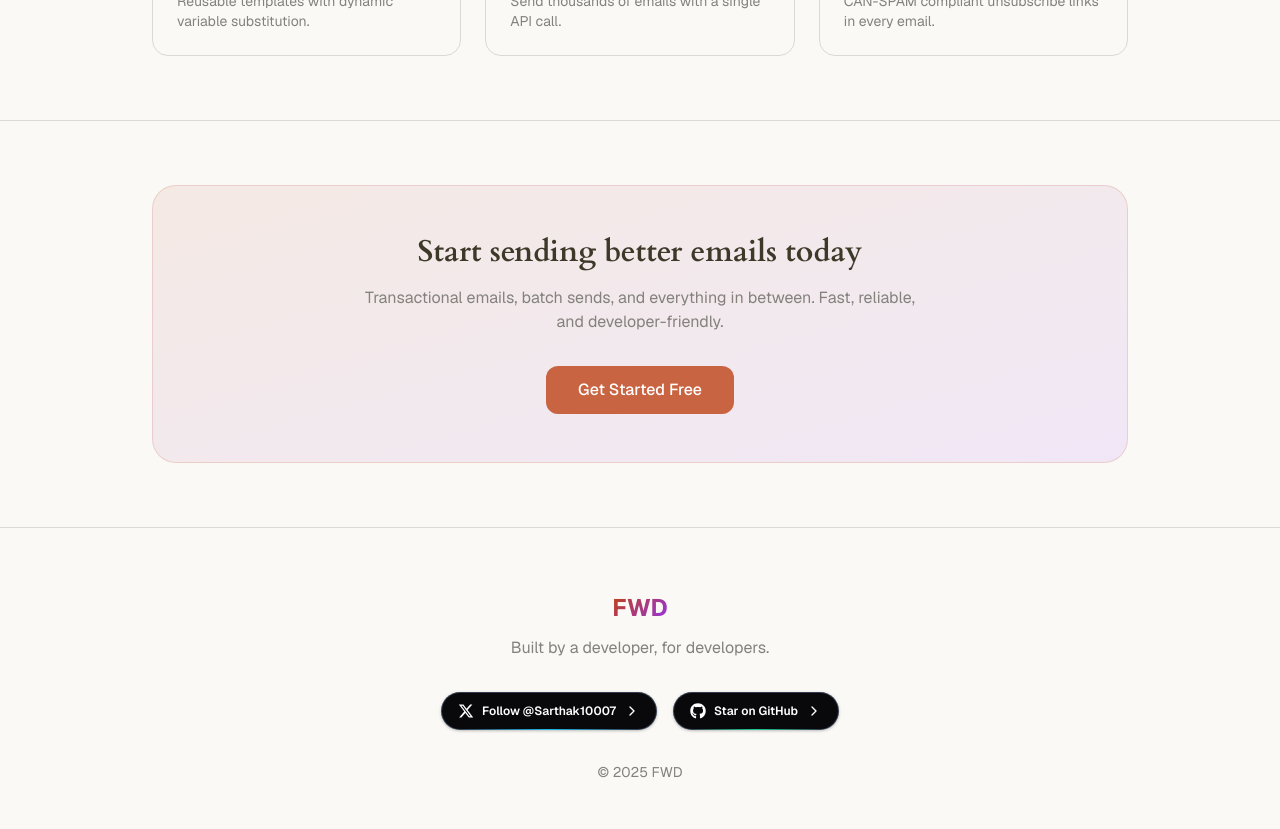
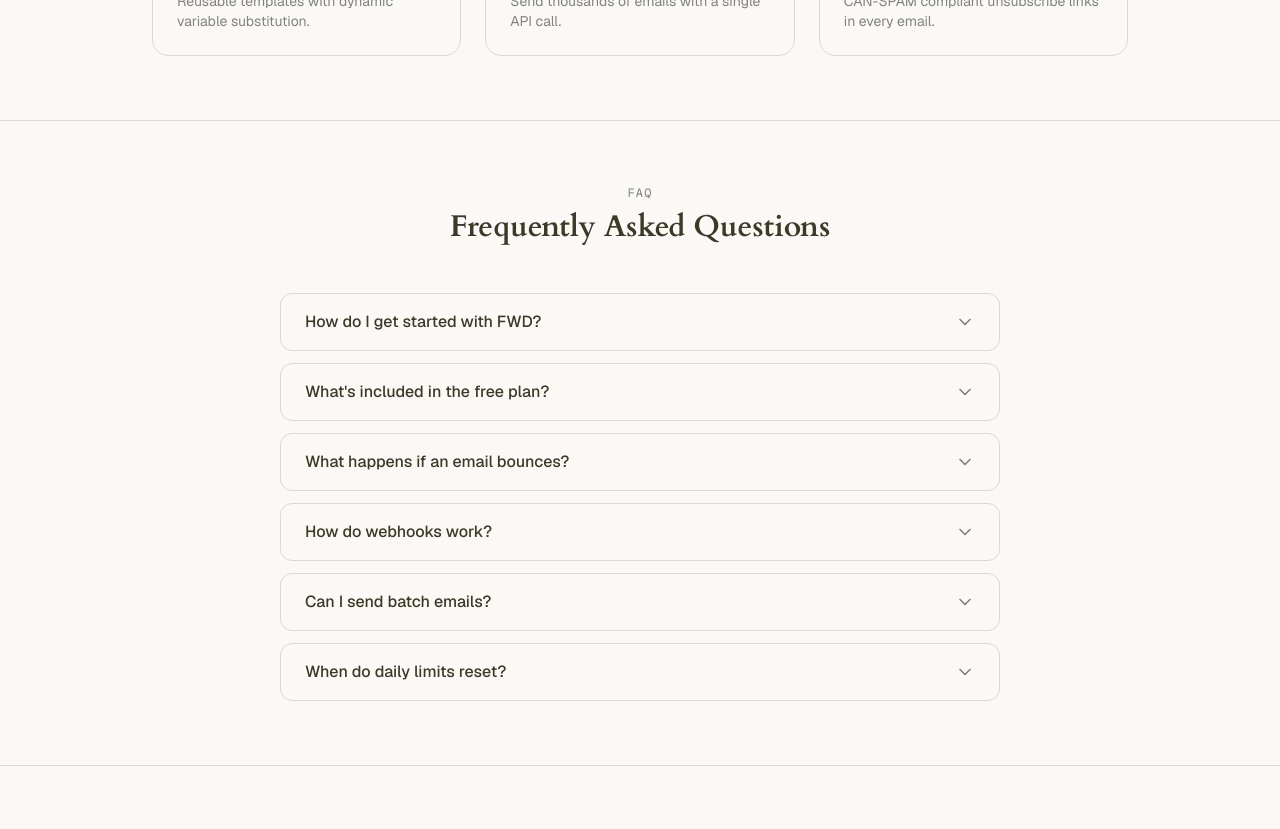
Before and after one commit to sarthaklaptop/fwd, a Next.js app: page / in a window 1280 px wide. Shown: the part 1920-2749 px from the top of the page. Built offline with nearby package versions, Linux system fonts and the light colour scheme.

Commit message:
feat(ui): FAQ Section Added to the landing page

```diff
--- a/src/app/page.tsx
+++ b/src/app/page.tsx
@@ -1,8 +1,8 @@
 'use client';
 
-import Link from "next/link";
-import { useState } from "react";
-import { motion, AnimatePresence } from "motion/react";
+import Link from 'next/link';
+import { useState } from 'react';
+import { motion, AnimatePresence } from 'motion/react';
 import {
   Mail,
   BarChart3,
@@ -14,9 +14,10 @@ import {
   Terminal,
   Copy,
   Check,
-} from "lucide-react";
-import { FaNodeJs, FaPython } from "react-icons/fa";
-import { Header, Footer } from "@/components/landing";
+  ChevronDown,
+} from 'lucide-react';
+import { FaNodeJs, FaPython } from 'react-icons/fa';
+import { Header, Footer } from '@/components/landing';
 
 const codeExamples = {
   curl: `curl -X POST https://api.fwd.email/v1/send \\
@@ -61,43 +62,106 @@ print("Email sent:", response.json())`,
 };
 
 const tabs = [
-  { id: 'curl', label: 'cURL', icon: <Terminal className="w-4 h-4" /> },
-  { id: 'nodejs', label: 'Node.js', icon: <FaNodeJs className="w-4 h-4 text-green-500" /> },
-  { id: 'python', label: 'Python', icon: <FaPython className="w-4 h-4 text-yellow-500" /> },
+  {
+    id: 'curl',
+    label: 'cURL',
+    icon: <Terminal className="w-4 h-4" />,
+  },
+  {
+    id: 'nodejs',
+    label: 'Node.js',
+    icon: <FaNodeJs className="w-4 h-4 text-green-500" />,
+  },
+  {
+    id: 'python',
+    label: 'Python',
+    icon: <FaPython className="w-4 h-4 text-yellow-500" />,
+  },
 ];
 
 const features = [
   {
     icon: <BarChart3 className="w-8 h-8" />,
-    title: "Open Tracking",
-    description: "Know exactly when your emails are opened with pixel-perfect tracking.",
+    title: 'Open Tracking',
+    description:
+      'Know exactly when your emails are opened with pixel-perfect tracking.',
   },
   {
     icon: <Zap className="w-8 h-8" />,
-    title: "Bounce Handling",
-    description: "Automatic bounce detection and suppression list management.",
+    title: 'Bounce Handling',
+    description:
+      'Automatic bounce detection and suppression list management.',
   },
   {
     icon: <Bell className="w-8 h-8" />,
-    title: "Webhooks",
-    description: "Real-time notifications for delivery, opens, and bounces.",
+    title: 'Webhooks',
+    description:
+      'Real-time notifications for delivery, opens, and bounces.',
   },
   {
     icon: <LayoutTemplate className="w-8 h-8" />,
-    title: "Templates",
-    description: "Reusable templates with dynamic variable substitution.",
+    title: 'Templates',
+    description:
+      'Reusable templates with dynamic variable substitution.',
   },
   {
     icon: <Users className="w-8 h-8" />,
-    title: "Batch Sending",
-    description: "Send thousands of emails with a single API call.",
+    title: 'Batch Sending',
+    description:
+      'Send thousands of emails with a single API call.',
   },
   {
     icon: <ShieldCheck className="w-8 h-8" />,
-    title: "Unsubscribe",
-    description: "CAN-SPAM compliant unsubscribe links in every email.",
+    title: 'Unsubscribe',
+    description:
+      'CAN-SPAM compliant unsubscribe links in every email.',
   },
 ];
+
+// FAQ Accordion Item Component
+function FAQItem({
+  question,
+  answer,
+}: {
+  question: string;
+  answer: string;
+}) {
+  const [isOpen, setIsOpen] = useState(false);
+
+  return (
+    <div className="border border-border rounded-xl overflow-hidden bg-card">
+      <button
+        onClick={() => setIsOpen(!isOpen)}
+        className="w-full px-6 py-4 flex items-center justify-between text-left hover:bg-secondary/50 transition-colors"
+      >
+        <span className="font-medium text-foreground">
+          {question}
+        </span>
+        <motion.div
+          animate={{ rotate: isOpen ? 180 : 0 }}
+          transition={{ duration: 0.2 }}
+        >
+          <ChevronDown className="w-5 h-5 text-muted-foreground" />
+        </motion.div>
+      </button>
+      <AnimatePresence>
+        {isOpen && (
+          <motion.div
+            initial={{ height: 0, opacity: 0 }}
+            animate={{ height: 'auto', opacity: 1 }}
+            exit={{ height: 0, opacity: 0 }}
+            transition={{ duration: 0.2 }}
+            className="overflow-hidden"
+          >
+            <div className="px-6 pt-2 pb-4 text-muted-foreground text-sm">
+              {answer}
+            </div>
+          </motion.div>
+        )}
+      </AnimatePresence>
+    </div>
+  );
+}
 
 export default function Home() {
   const [activeTab, setActiveTab] = useState('curl');
@@ -116,17 +180,23 @@ export default function Home() {
                 src="/hero-mail.png"
                 alt="FWD Email"
                 className="w-20 h-20 md:w-24 md:h-24 drop-shadow-2xl"
-                style={{ filter: 'drop-shadow(0 20px 25px rgba(194, 65, 12, 0.25))' }}
+                style={{
+                  filter:
+                    'drop-shadow(0 20px 25px rgba(194, 65, 12, 0.25))',
+                }}
               />
             </div>
           </div>
           <h1 className="text-4xl md:text-6xl font-bold tracking-tight mb-6">
-            Email for{" "}
-            <span className="gradient-text">Developers</span>
+            Email for{' '}
+            <span className="gradient-text">
+              Developers
+            </span>
           </h1>
           <p className="text-lg md:text-xl text-muted-foreground max-w-2xl mx-auto mb-10">
-            Send transactional emails with reliable deliverability.
-            A clean, modern API that fits right into your code.
+            Send transactional emails with reliable
+            deliverability. A clean, modern API that fits
+            right into your code.
           </p>
           <div className="flex flex-col sm:flex-row items-center justify-center gap-4">
             <Link
@@ -146,16 +216,22 @@ export default function Home() {
       </section>
 
       {/* API Showcase with Tabs */}
-      <section id="api" className="py-16 border-t border-border">
+      <section
+        id="api"
+        className="py-16 border-t border-border"
+      >
         <div className="mx-auto max-w-5xl px-6">
           <div className="text-center mb-12">
-            <p className="font-label text-xs text-muted-foreground mb-2">Email API</p>
+            <p className="font-label text-xs text-muted-foreground mb-2">
+              Email API
+            </p>
             <h2 className="text-2xl md:text-3xl font-bold mb-4">
               Developer-first email infrastructure
             </h2>
             <p className="text-muted-foreground max-w-xl mx-auto">
-              A clean, modern API for sending and tracking emails.
-              Built for speed, reliability, and easy integration.
+              A clean, modern API for sending and tracking
+              emails. Built for speed, reliability, and easy
+              integration.
             </p>
           </div>
 
@@ -167,20 +243,27 @@ export default function Home() {
                 <button
                   key={tab.id}
                   onClick={() => setActiveTab(tab.id)}
-                  className={`relative flex items-center justify-center gap-2 px-4 py-3 text-sm font-medium transition-colors ${activeTab === tab.id
-                    ? 'bg-background text-primary'
-                    : 'bg-card/50 text-muted-foreground hover:bg-card hover:text-foreground'
-                    }`}
+                  className={`relative flex items-center justify-center gap-2 px-4 py-3 text-sm font-medium transition-colors ${
+                    activeTab === tab.id
+                      ? 'bg-background text-primary'
+                      : 'bg-card/50 text-muted-foreground hover:bg-card hover:text-foreground'
+                  }`}
                 >
                   {activeTab === tab.id && (
                     <motion.div
                       layoutId="activeTab"
                       className="absolute bottom-0 left-0 right-0 h-0.5 bg-primary"
-                      transition={{ type: "spring", stiffness: 500, damping: 30 }}
+                      transition={{
+                        type: 'spring',
+                        stiffness: 500,
+                        damping: 30,
+                      }}
                     />
                   )}
                   <span>{tab.icon}</span>
-                  <span className="hidden sm:inline">{tab.label}</span>
+                  <span className="hidden sm:inline">
+                    {tab.label}
+                  </span>
                 </button>
               ))}
             </div>
@@ -190,7 +273,11 @@ export default function Home() {
               {/* Copy Button */}
               <button
                 onClick={() => {
-                  navigator.clipboard.writeText(codeExamples[activeTab as keyof typeof codeExamples]);
+                  navigator.clipboard.writeText(
+                    codeExamples[
+                      activeTab as keyof typeof codeExamples
+                    ]
+                  );
                   setCopied(true);
                   setTimeout(() => setCopied(false), 2000);
                 }}
@@ -200,9 +287,21 @@ export default function Home() {
                   {copied ? (
                     <motion.div
                       key="copied"
-                      initial={{ opacity: 0, scale: 0.8, y: 10 }}
-                      animate={{ opacity: 1, scale: 1, y: 0 }}
-                      exit={{ opacity: 0, scale: 0.8, y: -10 }}
+                      initial={{
+                        opacity: 0,
+                        scale: 0.8,
+                        y: 10,
+                      }}
+                      animate={{
+                        opacity: 1,
+                        scale: 1,
+                        y: 0,
+                      }}
+                      exit={{
+                        opacity: 0,
+                        scale: 0.8,
+                        y: -10,
+                      }}
                       transition={{ duration: 0.15 }}
                       className="flex items-center gap-1.5"
                     >
@@ -212,9 +311,21 @@ export default function Home() {
                   ) : (
                     <motion.div
                       key="copy"
-                      initial={{ opacity: 0, scale: 0.8, y: 10 }}
-                      animate={{ opacity: 1, scale: 1, y: 0 }}
-                      exit={{ opacity: 0, scale: 0.8, y: -10 }}
+                      initial={{
+                        opacity: 0,
+                        scale: 0.8,
+                        y: 10,
+                      }}
+                      animate={{
+                        opacity: 1,
+                        scale: 1,
+                        y: 0,
+                      }}
+                      exit={{
+                        opacity: 0,
+                        scale: 0.8,
+                        y: -10,
+                      }}
                       transition={{ duration: 0.15 }}
                       className="flex items-center gap-1.5"
                     >
@@ -234,7 +345,11 @@ export default function Home() {
                   className="p-6 overflow-x-auto min-h-full"
                 >
                   <code className="text-sm text-[#cdd6f4] leading-relaxed whitespace-pre font-mono">
-                    {codeExamples[activeTab as keyof typeof codeExamples]}
+                    {
+                      codeExamples[
+                        activeTab as keyof typeof codeExamples
+                      ]
+                    }
                   </code>
                 </motion.pre>
               </AnimatePresence>
@@ -244,10 +359,15 @@ export default function Home() {
       </section>
 
       {/* Features Grid */}
-      <section id="features" className="py-16 border-t border-border">
+      <section
+        id="features"
+        className="py-16 border-t border-border"
+      >
         <div className="mx-auto max-w-5xl px-6">
           <div className="text-center mb-12">
-            <p className="font-label text-xs text-muted-foreground mb-2">Features</p>
+            <p className="font-label text-xs text-muted-foreground mb-2">
+              Features
+            </p>
             <h2 className="text-2xl md:text-3xl font-bold">
               Everything you need to send emails at scale
             </h2>
@@ -258,10 +378,67 @@ export default function Home() {
                 key={index}
                 className="p-6 rounded-2xl border border-border bg-card hover:border-primary/50 transition-colors"
               >
-                <div className="text-primary mb-4">{feature.icon}</div>
-                <h3 className="text-lg font-semibold mb-2">{feature.title}</h3>
-                <p className="text-sm text-muted-foreground">{feature.description}</p>
+                <div className="text-primary mb-4">
+                  {feature.icon}
+                </div>
+                <h3 className="text-lg font-semibold mb-2">
+                  {feature.title}
+                </h3>
+                <p className="text-sm text-muted-foreground">
+                  {feature.description}
+                </p>
               </div>
+            ))}
+          </div>
+        </div>
+      </section>
+
+      {/* FAQ Section */}
+      <section
+        className="py-16 border-t border-border"
+        id="faq"
+      >
+        <div className="mx-auto max-w-3xl px-6">
+          <div className="text-center mb-12">
+            <p className="font-label text-xs text-muted-foreground mb-2">
+              FAQ
+            </p>
+            <h2 className="text-2xl md:text-3xl font-bold">
+              Frequently Asked Questions
+            </h2>
+          </div>
+          <div className="space-y-3">
+            {[
+              {
+                q: 'How do I get started with FWD?',
+                a: 'Sign up for free, create an API key from the dashboard, and start sending emails in minutes. No credit card required. Check our API examples for cURL, Node.js, and Python.',
+              },
+              {
+                q: "What's included in the free plan?",
+                a: '100 emails/day, 3 API keys, 5 templates, 2 webhooks, and full analytics access including open tracking, click tracking, and bounce handling.',
+              },
+              {
+                q: 'What happens if an email bounces?',
+                a: "Bounced addresses are automatically added to a suppression list to protect your sender reputation. You'll receive a webhook notification with bounce details, and future sends to that address will be blocked.",
+              },
+              {
+                q: 'How do webhooks work?',
+                a: "Register a URL endpoint in your dashboard and we'll POST events (sent, opened, clicked, bounced, complained) in real-time. All payloads are signed with HMAC-SHA256 for security.",
+              },
+              {
+                q: 'Can I send batch emails?',
+                a: 'Yes! Use the /api/send/batch endpoint with up to 500 recipients per request. Use templates with {{variables}} for personalization. Emails are queued and delivered at optimal rates.',
+              },
+              {
+                q: 'When do daily limits reset?',
+                a: 'All limits reset at midnight UTC. You can check your remaining quota via the X-RateLimit-Remaining header in API responses or in your dashboard.',
+              },
+            ].map((faq, index) => (
+              <FAQItem
+                key={index}
+                question={faq.q}
+                answer={faq.a}
+              />
             ))}
           </div>
         </div>
@@ -275,8 +452,9 @@ export default function Home() {
               Start sending better emails today
             </h2>
             <p className="text-muted-foreground mb-8 max-w-xl mx-auto">
-              Transactional emails, batch sends, and everything in between.
-              Fast, reliable, and developer-friendly.
+              Transactional emails, batch sends, and
+              everything in between. Fast, reliable, and
+              developer-friendly.
             </p>
             <Link
               href="/auth/login"
```
